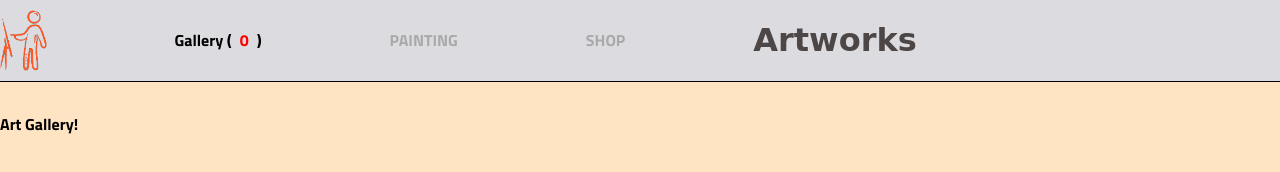
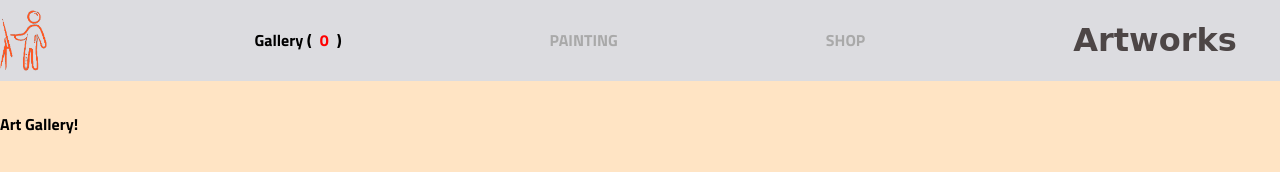
Before and after one commit to Nkaleth/Capstone2_art, a website built with webpack: page src/index.html in a window 1280 px wide. Built offline with nearby package versions, Linux system fonts and the light colour scheme.

Commit message:
update header

```diff
--- a/src/style.css
+++ b/src/style.css
@@ -35,10 +35,9 @@ header > div {
   margin-right: auto;
   display: flex;
   align-items: center;
-  gap: 8em;
+  gap: 13em;
   position: fixed;
   background: hsl(240deg 6% 87%);
-  border-bottom: 1px solid black;
   top: 0;
 }
 .fd-number {
```
